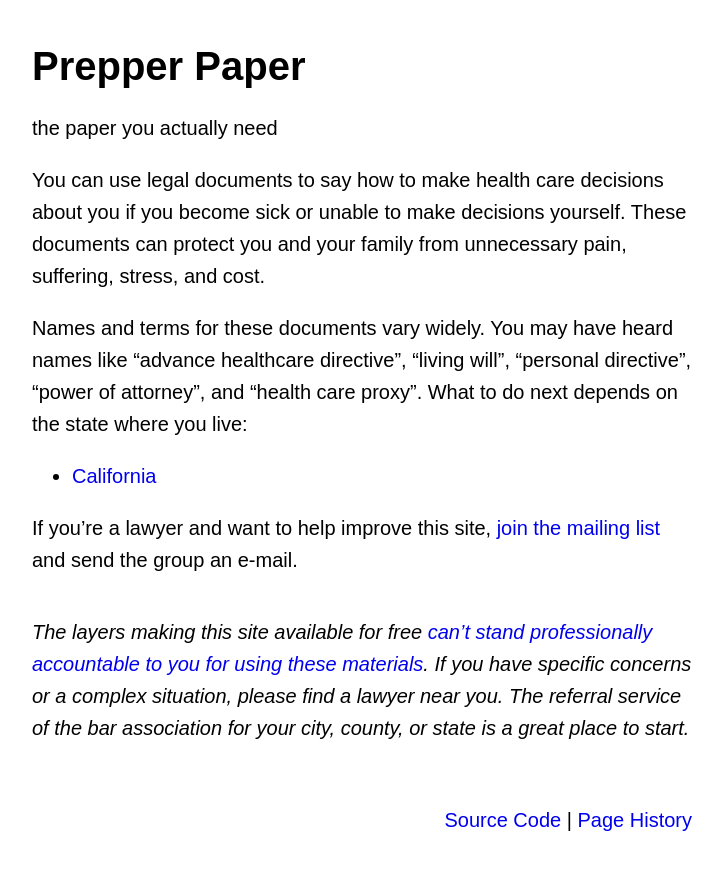
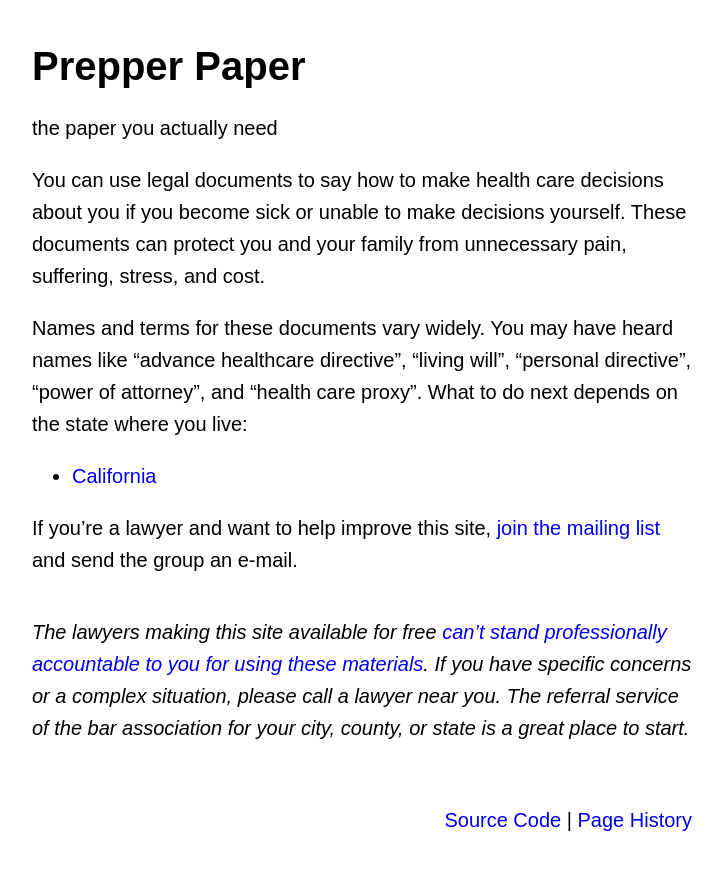
Before and after one commit to kemitchell/prepperpaper.com, a Jekyll site: the page built from index.md, in a window 1280 px wide. Shown: the top 870 px of the page, without its empty margins (278-1001 px from the left). Built offline with Jekyll 4.4.1, drawn with Linux system fonts in a browser that asks for light colours; our own code applies the rules of GitHub Pages for plain Markdown files.

Commit message:
Fix typo

```diff
--- a/_includes/after.html
+++ b/_includes/after.html
@@ -1,5 +1,5 @@
 <footer role=disclaimer>
-  <p>The layers making this site available for free <a href=https://notlegaladvice.law>can’t stand professionally accountable to you for using these materials</a>.  If you have specific concerns or a complex situation, please find a lawyer near you.  The referral service of the bar association for your city, county, or state is a great place to start.</p>
+  <p>The lawyers making this site available for free <a href=https://notlegaladvice.law>can’t stand professionally accountable to you for using these materials</a>.  If you have specific concerns or a complex situation, please call a lawyer near you.  The referral service of the bar association for your city, county, or state is a great place to start.</p>
 </footer>
 <footer role=contentinfo>
   <ul>
```
